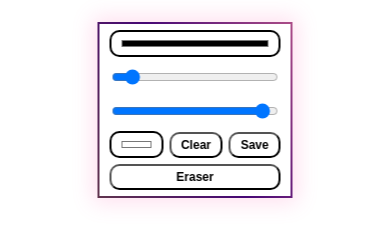
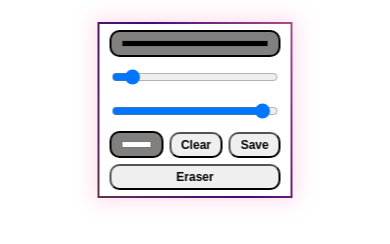
Before and after one commit to smokiidoodles/ColouringBook, a plain HTML site: page index.html in a window 390 px wide. Shown: the part 68-312 px from the top of the page. Drawn offline with Linux system fonts and the light colour scheme.

Commit message:
final FINAL draft

```diff
--- a/style.css
+++ b/style.css
@@ -53,8 +53,10 @@ button , input {
     border-radius: 10px;
     border-color: black;
     border-width: 2px;
-    background-color: #FFFFFF;
     font-weight: bold;
+}
+input{
+  background-color: rgb(130, 127, 127);
 }
 
 .toolbar {
@@ -152,4 +154,8 @@ canvas {
       min-width: 50px;
       flex: 1 1 auto;
     }
+
+    input{
+      background-color: rgb(130, 127, 127);
+    }
   }
```
